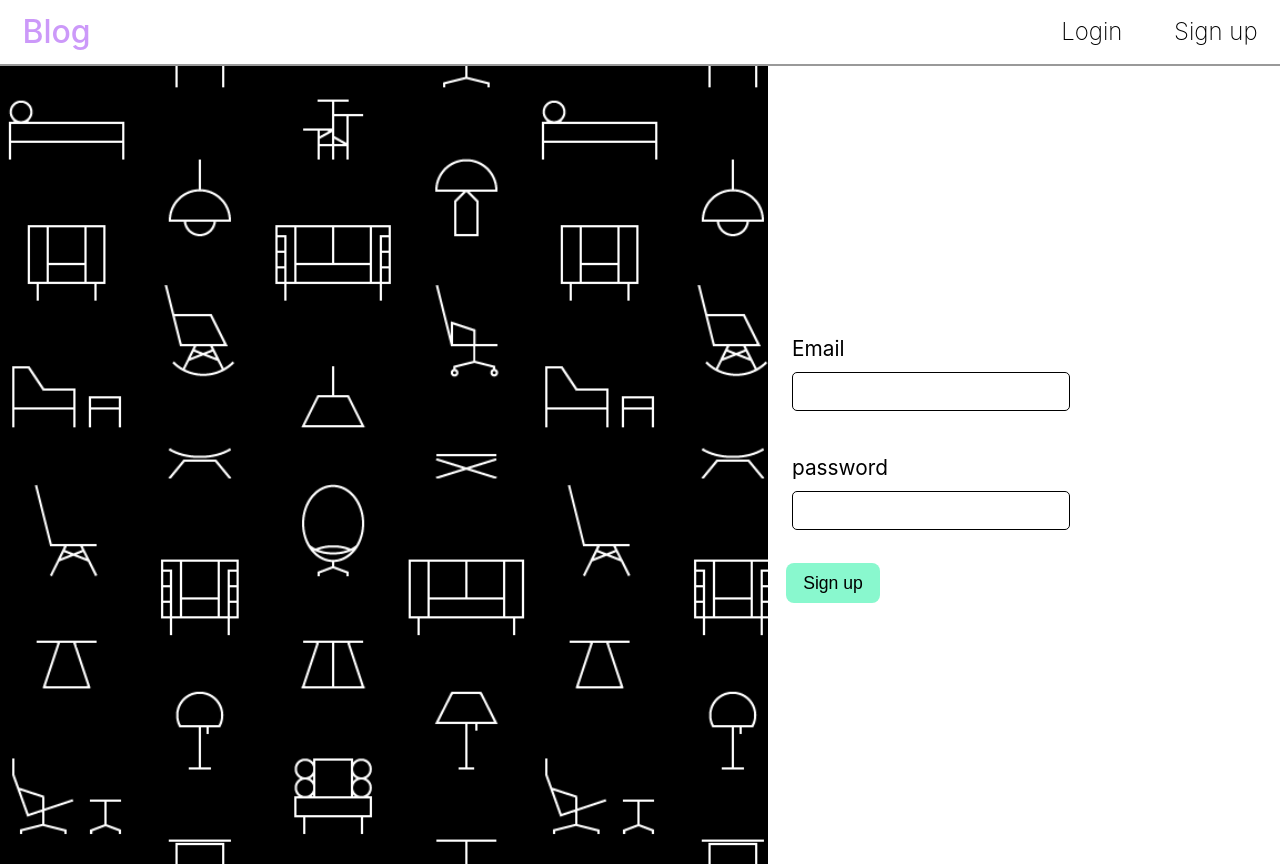
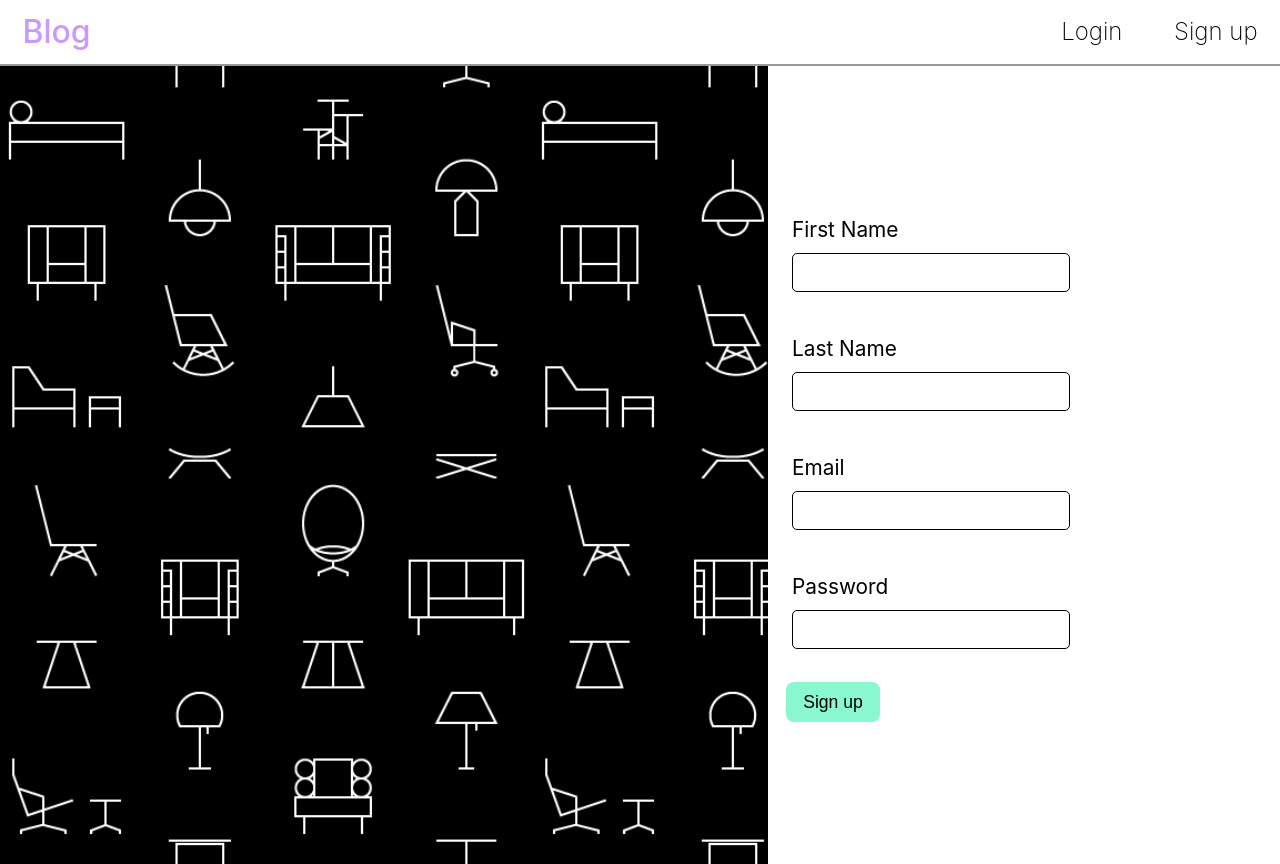
Before and after one commit to Barry-san/myblog, a React (Create React App) app: page /register in a window 1280 px wide. Built offline with nearby package versions, Linux system fonts and the light colour scheme.

Commit message:
added more features to registration page

```diff
--- a/src/components/Register.js
+++ b/src/components/Register.js
@@ -8,6 +8,9 @@ const Register = () => {
   const navigate = useNavigate();
   const [email, setEmail] = useState("");
   const [password, setPassword] = useState("");
+  const [FirstName, setFirst] = useState("");
+  const [LastName, setLast] = useState("");
+
   const handlePassword = (e) => {
     const input = e.target.value;
     setPassword(input);
@@ -15,6 +18,14 @@ const Register = () => {
   const handleEmail = (e) => {
     const input = e.target.value;
     setEmail(input);
+  };
+  const handleFirst = (e) => {
+    const input = e.target.value;
+    setFirst(input);
+  };
+  const handleLast = (e) => {
+    const input = e.target.value;
+    setLast(input);
   };
   const handleSubmit = (e) => {
     e.preventDefault();
@@ -32,13 +43,31 @@ const Register = () => {
     <div className="login">
       <div className="banner"></div>
       <div className="form-container">
-        <form action="">
+        <form>
+          <div className="form-group">
+            <label>First Name</label>
+            <input
+              type="text"
+              required
+              value={FirstName}
+              onChange={handleFirst}
+            />
+          </div>
+          <div className="form-group">
+            <label>Last Name</label>
+            <input
+              type="text"
+              required
+              value={LastName}
+              onChange={handleLast}
+            />
+          </div>
           <div className="form-group">
             <label>Email</label>
             <input type="email" required value={email} onChange={handleEmail} />
           </div>
           <div className="form-group">
-            <label>password</label>
+            <label>Password</label>
             <input
               type="password"
               required
```
